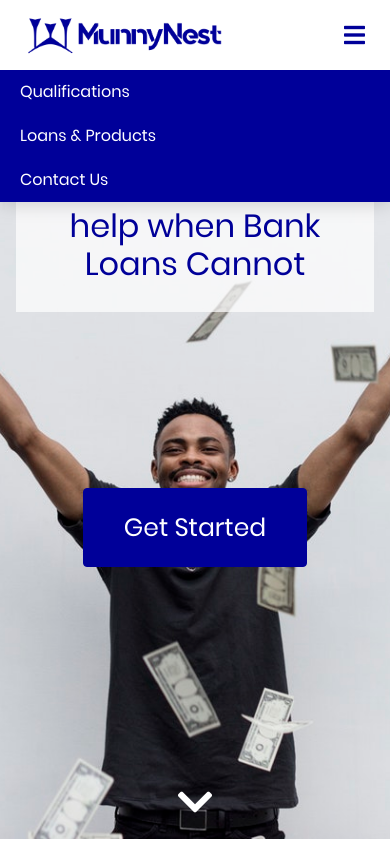
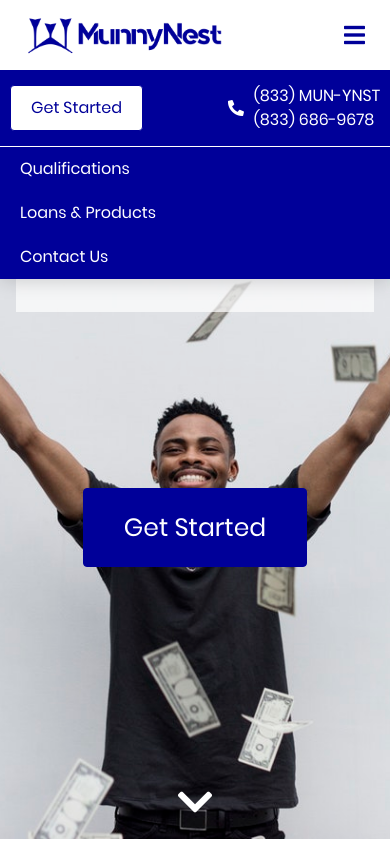
Before and after one commit to komnoor421/munnynet-site, a React app in the folder client/: page / in a window 390 px wide. Both pictures are taken after a click on the icon 354 px from the left and 35 px from the top of the page. Shown: the top 844 px of the page. Built offline with nearby package versions, Linux system fonts and the light colour scheme.

Commit message:
added navbar contact section -responsive

```diff
--- a/client/src/components/Header/index.js
+++ b/client/src/components/Header/index.js
@@ -77,6 +77,19 @@ class Header extends Component {
           }
         }}>
           <ul>
+            <div className='dropMenuTop'>
+              <Link to="/contact">
+                <button type="button" className="applyButton btn btn-primary">Get Started</button>
+              </Link>
+              <a href='tel:8336869678' className='phoneNav'>
+                  <i className="fas fa-phone"></i>
+                  <div className='phoneNums'>
+                    <span>(833) MUN-YNST</span>
+                    <br />
+                    <span>(833) 686-9678</span>
+                  </div>
+              </a>
+            </div>
             <li>
               <Link to='/qualifications'>
                 Qualifications
--- a/client/src/components/Header/style.scss
+++ b/client/src/components/Header/style.scss
@@ -26,6 +26,30 @@ header {
         a {
           padding: 10px 20px;
           color: white;
+        }
+        .dropMenuTop {
+          display: none;
+          justify-content: space-between;
+          align-items: center;
+          border-bottom: white 1px solid;
+          @media (max-width: 768px) {
+            display: flex;
+          }
+          .applyButton {
+            background-color: white;
+            color: #000099;
+          }
+          a {
+            padding: 0;
+            margin: 15px 10px;
+          }
+          .phoneNav {
+            margin: 0 10px 0 0;
+            i {
+              transform: scaleX(-1);
+              margin-right: 10px;
+            }
+          }
         }
       }
     }
```
